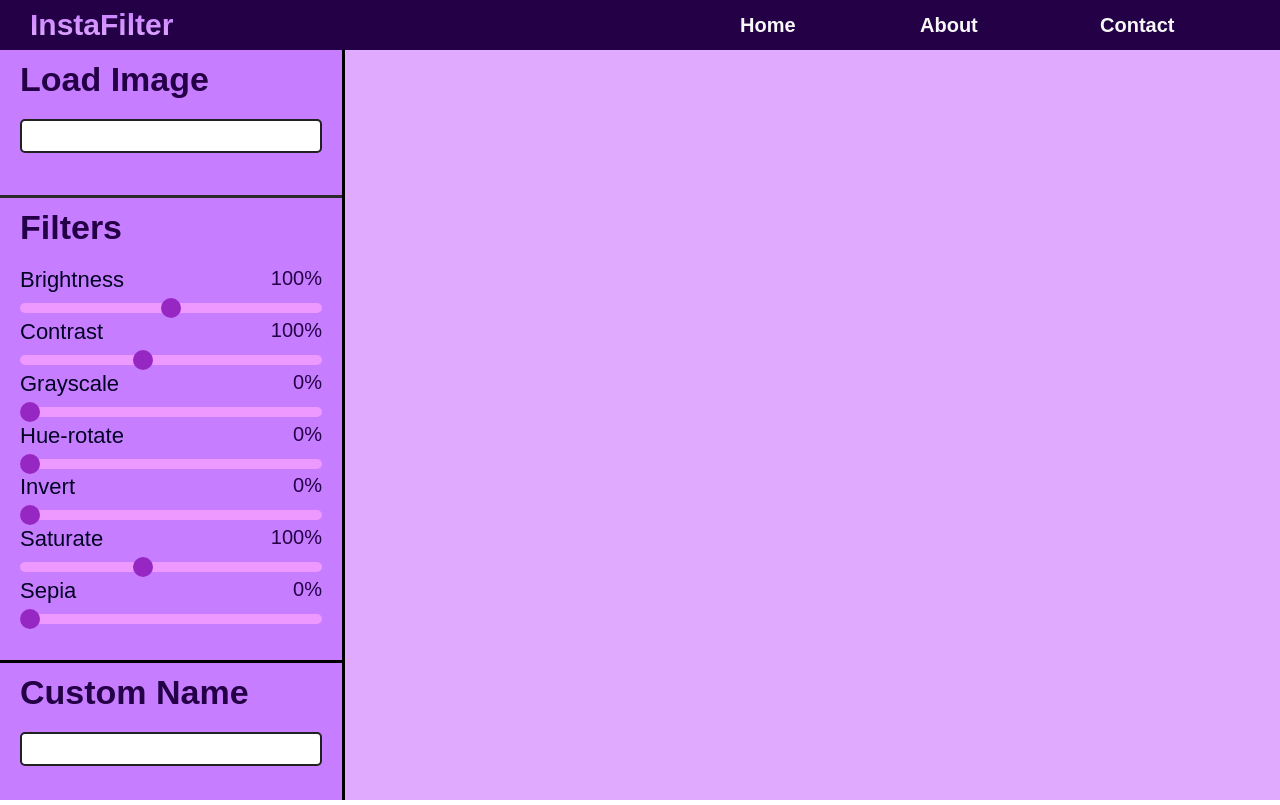
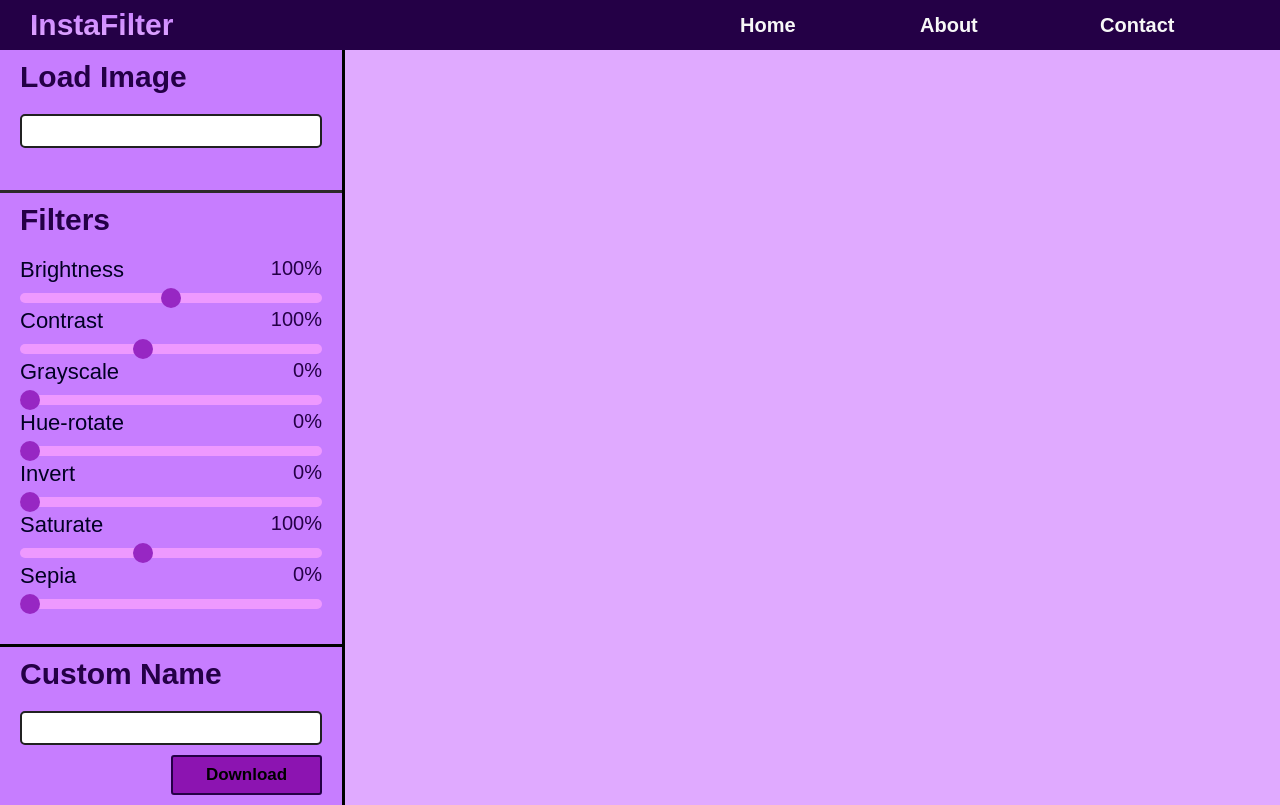
Before and after one commit to HamzaJabri99/instaFilter-repo, a Vue app: page / in a window 1280 px wide. Built offline with nearby package versions, Linux system fonts and the light colour scheme.

Commit message:
added Download button and some styling

```diff
--- a/src/components/control-panel/ImageLoader.vue
+++ b/src/components/control-panel/ImageLoader.vue
@@ -5,45 +5,41 @@
       class="image-loader-input"
       type="text"
       id="image-loader"
-        @input="setImageSource_STORE($event.target.value)">
+      @input="setImageSource_STORE($event.target.value)"
+    />
   </div>
 </template>
 
 <script>
- import eventBus from '../../eventBus'
- import { mapActions } from 'vuex'
+import eventBus from "../../eventBus";
+import { mapActions } from "vuex";
 export default {
-
-        methods:{
-            ...mapActions(['setImageSource_STORE'])
-        }
-
-    }
+  methods: {
+    ...mapActions(["setImageSource_STORE"]),
+  },
+};
 </script>
 
 <style scoped>
-.image-loader{
-    padding: .5rem 1rem;
+.image-loader {
+  padding: 0.5rem 1rem;
   color: #240046;
   font-weight: bolder;
-
 }
-label{
-    font-size: 170%;
+label {
+  font-size: 150%;
   margin-bottom: 10rem;
 }
-.image-loader-input{
+.image-loader-input {
   font-size: 1.1rem;
-    padding: .1rem .25rem;
+  padding: 0.1rem 0.25rem;
   outline: none;
   margin: 1rem 0rem 1.6rem 0rem;
   border: 2px solid #212121;
   border-radius: 5px;
-
 }
-@media screen and (max-width:600px){
-
-    .image-loader-input{
+@media screen and (max-width: 600px) {
+  .image-loader-input {
     width: 100%;
   }
 }
--- a/src/components/control-panel/Save-Image/CustomImageName.vue
+++ b/src/components/control-panel/Save-Image/CustomImageName.vue
@@ -36,7 +36,7 @@ export default {
 }
 .image-name-label {
   font-weight: 500;
-  font-size: 170%;
+  font-size: 150%;
   margin-bottom: 1rem;
   font-weight: bolder;
 }
@@ -45,7 +45,7 @@ export default {
   font-size: 1.1rem;
   padding: 0.1rem 0.25rem;
   outline: none;
-  margin: 1rem 0rem 1.6rem 0rem;
+  margin: 1rem 0rem 0rem 0rem;
   border: 2px solid #212121;
   border-radius: 5px;
 }
--- /dev/null
+++ b/src/components/control-panel/Save-Image/DownloadButton.vue
@@ -0,0 +1,34 @@
+<template>
+  <div class="download-button flexbox flex-1  flex-justify-end">
+    <button class="download-btn">Download</button>
+  </div>
+</template>
+
+<script>
+export default {};
+</script>
+
+<style scoped>
+.download-button {
+  padding: 0.5rem 1rem;
+}
+.download-btn {
+  width: 50%;
+  padding: 0.4rem 0rem;
+  color: black;
+  background: #8c14b1;
+  border: 2px solid #240046;
+  border-radius: 3px;
+  font-size: 0.85rem;
+  font-weight: 600;
+  transition: all 0.2s ease-in;
+}
+.download-btn:hover {
+  background: #9425b6;
+  cursor: pointer;
+}
+.download-btn:active {
+  transform: translateY(-5px);
+  cursor: pointer;
+}
+</style>
--- a/src/components/control-panel/Save-Image/SaveImagePanel.vue
+++ b/src/components/control-panel/Save-Image/SaveImagePanel.vue
@@ -1,21 +1,24 @@
 <template>
   <div class="save-image-panel flex-1">
     <CustomImageName />
+    <DownloadButton />
   </div>
 </template>
 
 <script>
 import CustomImageName from "./CustomImageName";
+import DownloadButton from "./DownloadButton.vue";
 export default {
   components: {
     CustomImageName,
+    DownloadButton,
   },
 };
 </script>
 
 <style scoped>
 .save-image-panel {
-  min-height: 7rem;
+  height: 100%;
   border-top: 3px solid black;
 }
 </style>
--- a/src/components/control-panel/filter-panel/FilterPanel.vue
+++ b/src/components/control-panel/filter-panel/FilterPanel.vue
@@ -30,14 +30,14 @@ export default {
 
 <style scoped>
 .filter-panel {
-  color: #240046;;
+  color: #240046;
   padding: 0.5rem 1rem;
   border-top: 3px solid rgb(44, 42, 42);
   margin-bottom: 1rem;
 }
 .filter-panel-title {
   font-weight: 500;
-  font-size: 170%;
+  font-size: 150%;
   margin-bottom: 1rem;
   font-weight: bolder;
 }
```
Also changed, not shown: src/assets/css/main.css (+9 -10 lines). Lines whose indentation alone changed are shown as unchanged.
